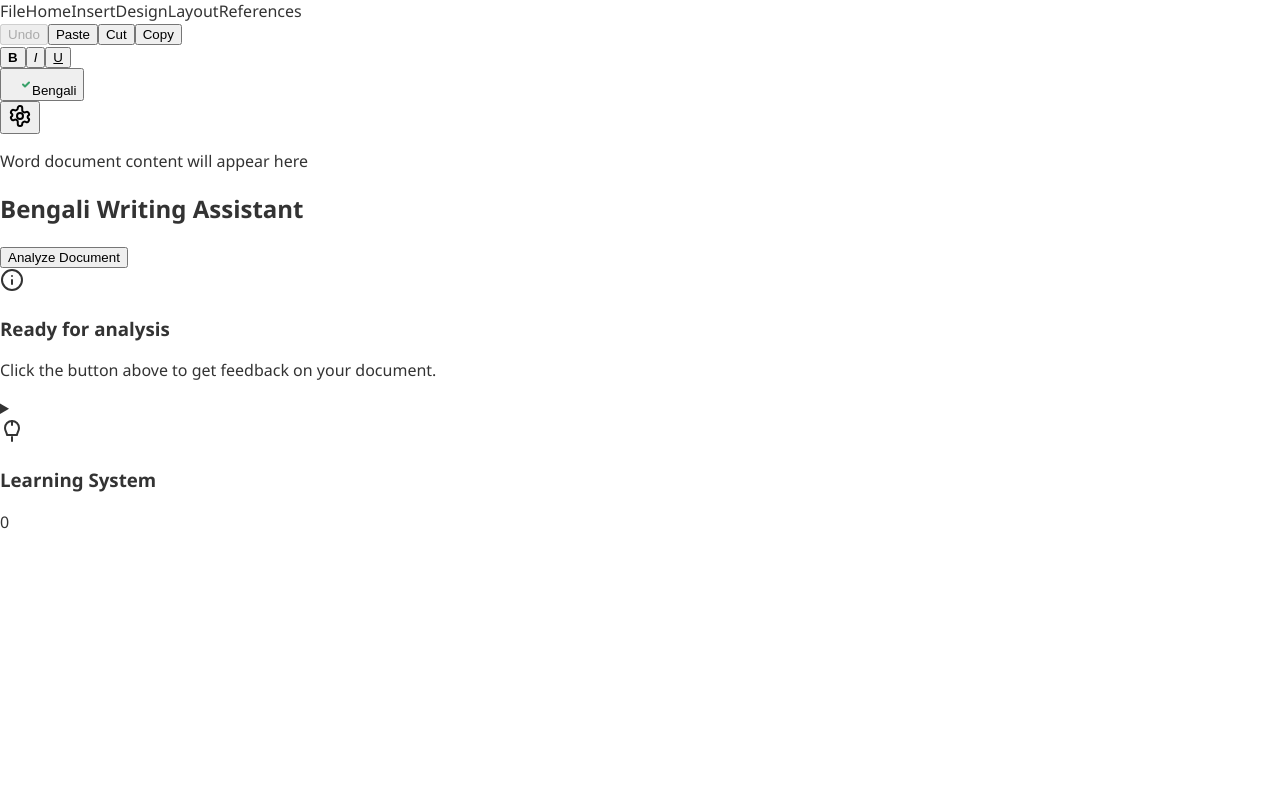
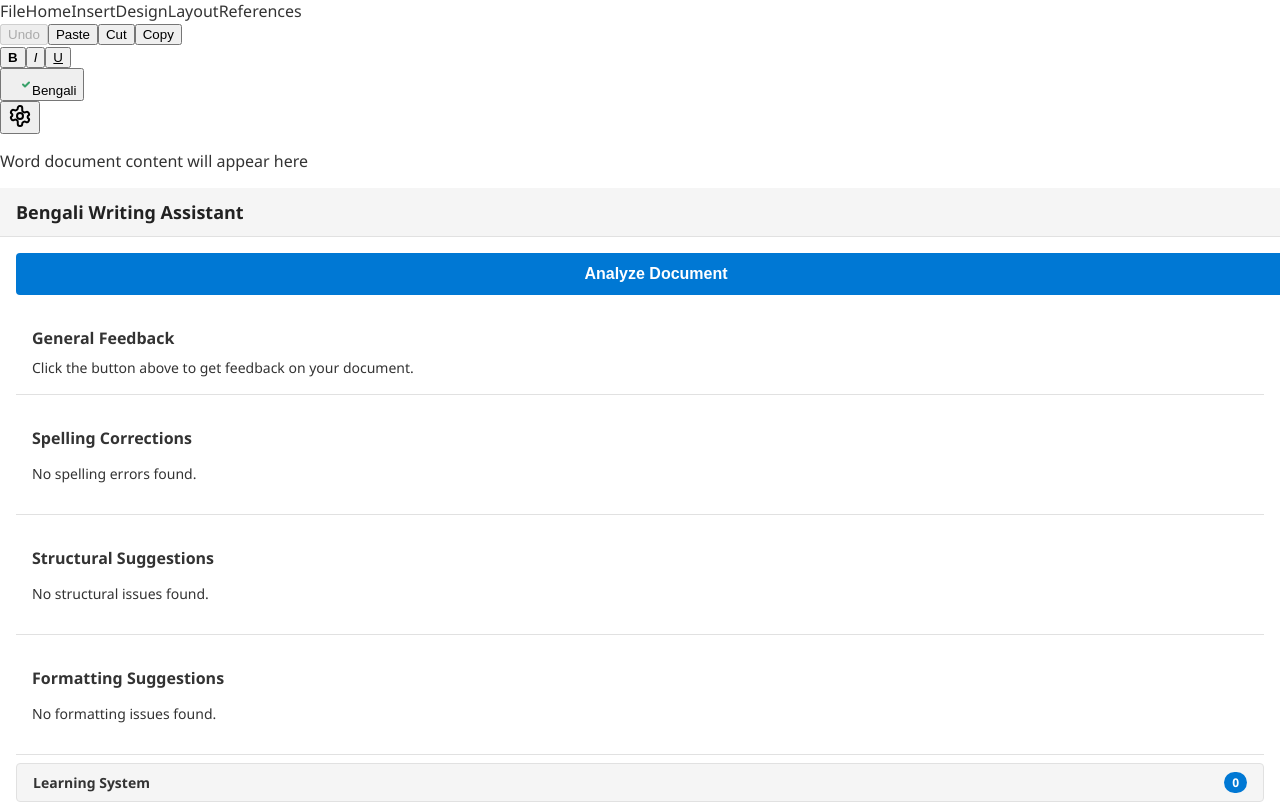
Before and after one commit to youngsunson/bengaliaddin, a React (Vite) app: page / in a window 1280 px wide. Shown: the top 803 px of the page. Built offline with nearby package versions, Linux system fonts and the light colour scheme.

Commit message:
Update App.tsx

```diff
--- a/App.tsx
+++ b/App.tsx
@@ -312,17 +312,79 @@ const App: React.FC = () => {
             </div>
           </main>
           <aside className="w-full md:w-80 lg:w-96 bg-gray-100 dark:bg-gray-800 border-l border-gray-200 dark:border-gray-700 flex-shrink-0">
-            <AddonPane
-              errors={activeErrors}
-              onAcceptSuggestion={handleAcceptSuggestion}
-              onDismissError={handleDismissError}
-              onCardHover={setActiveErrorId}
-              isChecking={isChecking}
-              analysisResult={analysisResult}
-              onRunAnalysis={handleRunAnalysis}
-              ignoredWords={ignoredWords}
-              onIgnoredWordsChange={(updater) => setIgnoredWords(updater)}
-            />
+            <div className="add-in-container">
+              <div className="add-in-header">Bengali Writing Assistant</div>
+
+              <button
+                className="analyze-button"
+                onClick={handleRunAnalysis}
+                disabled={isChecking}
+              >
+                {isChecking ? 'Analyzing...' : 'Analyze Document'}
+              </button>
+
+              <div className="section">
+                <div className="section-title">General Feedback</div>
+                <div className="section-content">
+                  {analysisResult ? analysisResult.general_feedback : 'Click the button above to get feedback on your document.'}
+                </div>
+              </div>
+
+              <div className="section">
+                <div className="section-title">Spelling Corrections</div>
+                <div className="section-content">
+                  {analysisResult && analysisResult.spelling_corrections.length > 0 ? (
+                    <ul>
+                      {analysisResult.spelling_corrections.map((corr, index) => (
+                        <li key={index}>{corr.word} → {corr.suggestion}</li>
+                      ))}
+                    </ul>
+                  ) : (
+                    <p>No spelling errors found.</p>
+                  )}
+                </div>
+              </div>
+
+              <div className="section">
+                <div className="section-title">Structural Suggestions</div>
+                <div className="section-content">
+                  {analysisResult && analysisResult.missing_elements.length > 0 ? (
+                    <ul>
+                      {analysisResult.missing_elements.map((element, index) => (
+                        <li key={index}>{element}</li>
+                      ))}
+                    </ul>
+                  ) : (
+                    <p>No structural issues found.</p>
+                  )}
+                </div>
+              </div>
+
+              <div className="section">
+                <div className="section-title">Formatting Suggestions</div>
+                <div className="section-content">
+                  {analysisResult && analysisResult.formatting_suggestions.length > 0 ? (
+                    <ul>
+                      {analysisResult.formatting_suggestions.map((suggestion, index) => (
+                        <li key={index}>{suggestion}</li>
+                      ))}
+                    </ul>
+                  ) : (
+                    <p>No formatting issues found.</p>
+                  )}
+                </div>
+              </div>
+
+              <div className="learning-system">
+                <div className="learning-system-label">Learning System</div>
+                <div className="learning-system-count">{learningSystem.userPreferences.storedCorrections.length}</div>
+              </div>
+
+              <div className="ignored-words">
+                <div className="ignored-words-label">Ignored Words</div>
+                <div className="ignored-words-count">{ignoredWords.length}</div>
+              </div>
+            </div>
           </aside>
         </div>
       </div>
```
